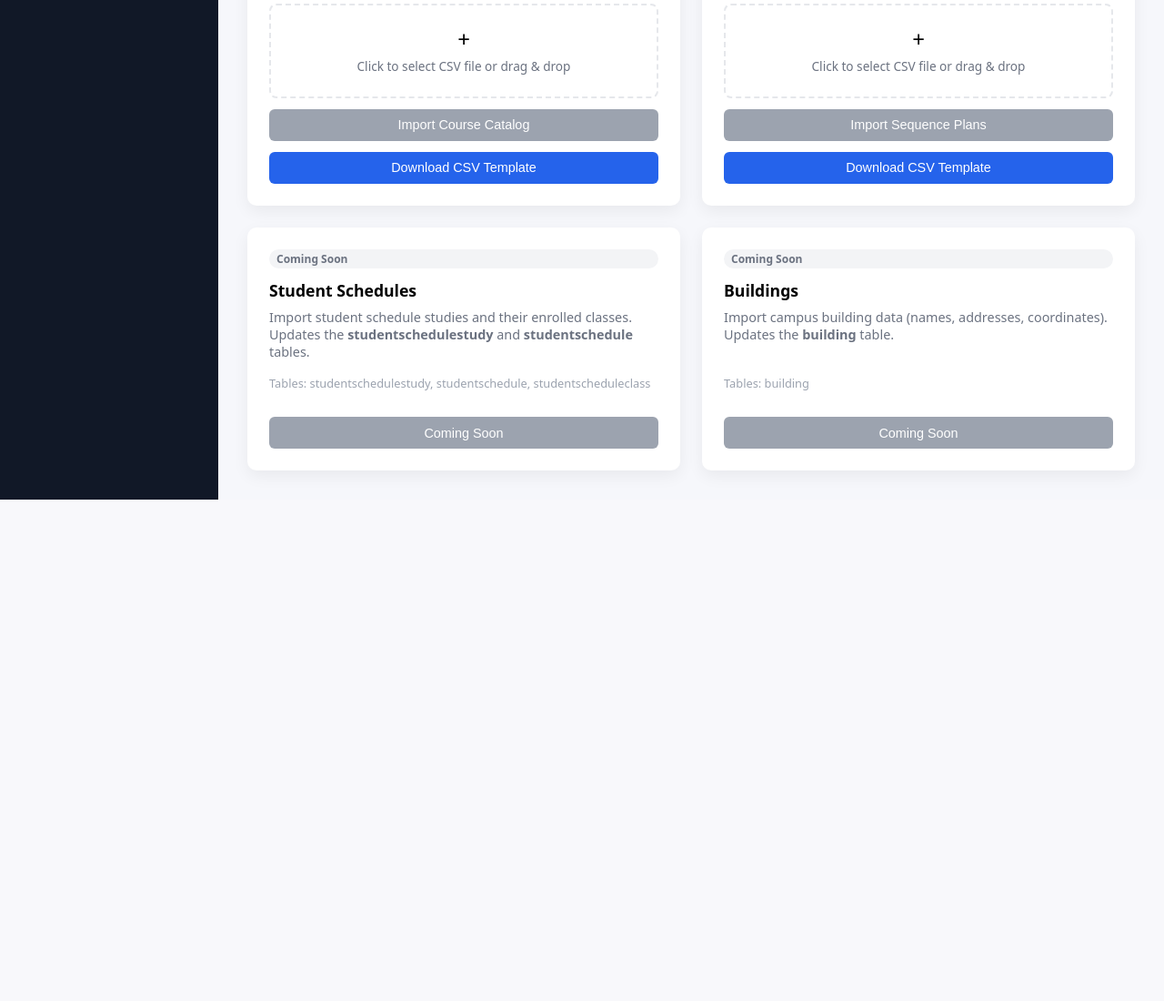
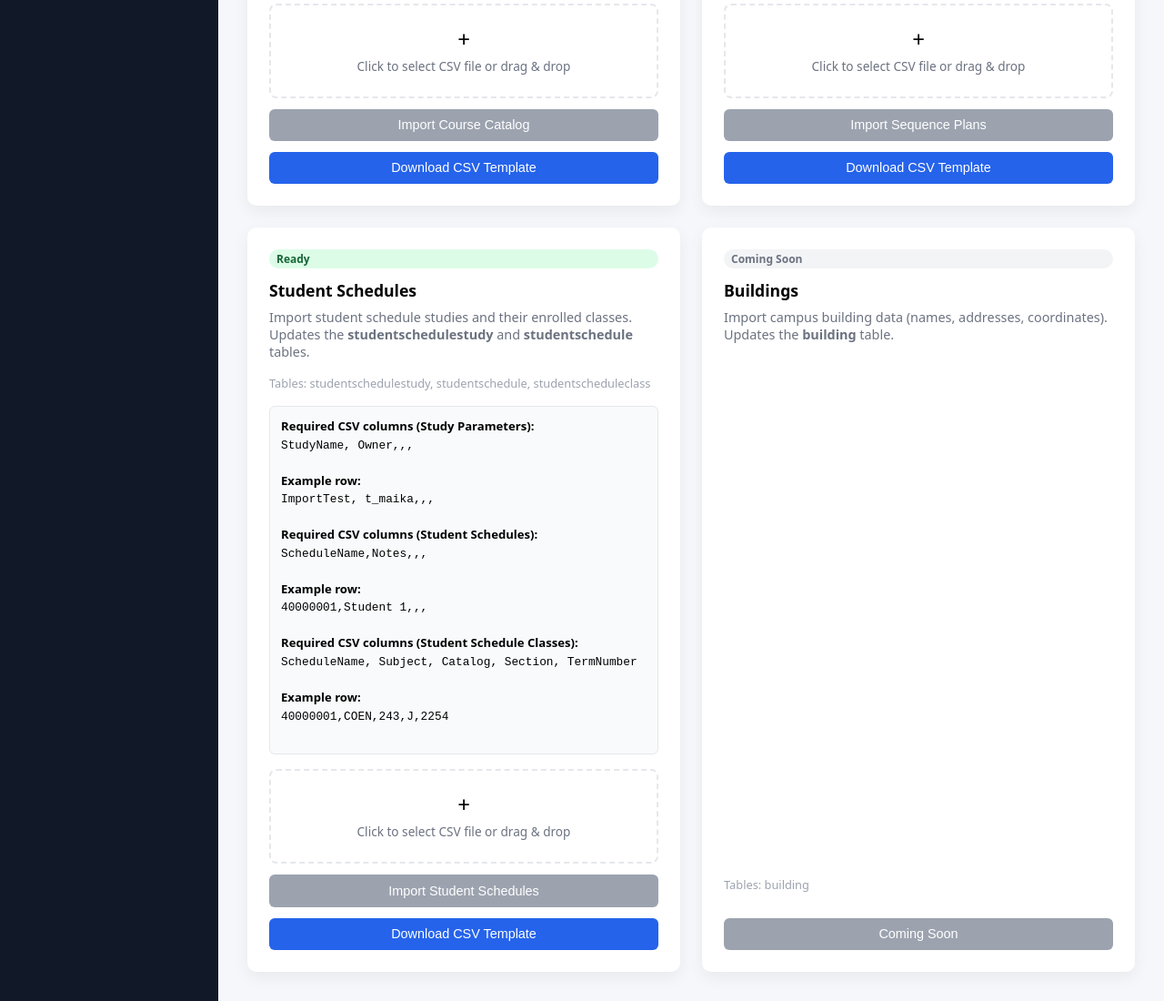
Before and after one commit to CelinZiad/490-10-Classes-Scheduler, a Flask app: page /import in a window 1280 px wide. Shown: the part 1452-2552 px from the top of the page at 91% size. Before the commit the page ends 2001 px from the top, so only its background shows below. Run offline with Flask 3, Linux system fonts and the light colour scheme; some libraries are stand-ins or nearby versions.

Commit message:
Add student schedule import

```diff
--- a/app.py
+++ b/app.py
@@ -1975,5 +1975,193 @@ def import_sequence_plans():
         "sequencecourses_added": len(courses)
     })
 
+def _parse_student_schedules_csv(file_stream):
+    """Parse uploaded CSV and return list of row dicts."""
+    text = file_stream.read().decode("utf-8-sig")
+    reader = csv.reader(io.StringIO(text))
+    header = next(reader, None)
+    if header is None:
+        return "No header found", [], [], []
+    elif header[0].strip() != "StudyName":
+        return "Expected 'StudyName' in first column of header", [], [], []
+
+    study = {}
+    schedules = []
+    classes = []
+    i = 1
+    mode = 0 # 0 = expect study header, 1 = schedules, 2 = classes
+    for row in reader:
+        if (len(row) != 5):
+            return f"Expected 5 columns per row, row {i} invalid", [], [], []
+        if (row[1].strip() == "Notes"):
+            mode = 1 # Schedules
+            continue
+        elif (row[1].strip() == "Subject"):
+            mode = 2 # Classes
+            continue
+
+        if mode == 0:
+            study["studyname"] = row[0].strip()
+            study["owner"] = row[1].strip()
+        elif mode == 1:
+            schedules.append({
+                "schedulename": row[0].strip(),
+                "notes": row[1].strip()
+            })
+        elif mode == 2:
+            classes.append({
+                "schedulename": row[0].strip(),
+                "subject": row[1].strip(),
+                "catalog": row[2].strip(),
+                "section": row[3].strip(),
+                "termnumber": row[4].strip()
+            })
+        i += 1
+
+    return "success", study, schedules, classes
+
+
+@app.post("/api/import/student")
+def import_student_schedules():
+    f = request.files.get("file")
+    if not f or not f.filename.endswith(".csv"):
+        return jsonify({"status": "error", "message": "Please upload a .csv file."}), 400
+
+    message, study, schedules, classes = _parse_student_schedules_csv(f.stream)
+    if message != "success":
+        return jsonify({"status": "error", "message": message}), 400
+
+    created_or_updated = "Created"
+    studyid = None
+    schedules_added = 0
+    classes_added = 0
+
+    try:
+        # Create or reset study records
+        result = db.session.execute(
+            db.text("""
+                    SELECT studyid from studentschedulestudy
+                    WHERE studyname = :studyname AND owner = :owner;
+            """),
+            {
+                "studyname": study["studyname"],
+                "owner": study["owner"]
+            }
+        ).mappings().first()
+
+        if result:
+            studyid = result["studyid"]
+            created_or_updated = "Updated"
+            db.session.execute(
+                db.text("""
+                    DELETE FROM studentschedule
+                    WHERE studyid = :studyid;
+                """),
+                {"studyid": studyid}
+            )
+        else:
+            result = db.session.execute(
+                db.text("""
+                    INSERT INTO studentschedulestudy (studyname, owner)
+                    VALUES (:studyname, :owner)
+                    RETURNING studyid;
+                """),
+                {
+                    "studyname": study["studyname"],
+                    "owner": study["owner"]
+                }
+            ).mappings().first()
+
+            if not result:
+                db.session.rollback()
+                return jsonify({"status": "error", "message": "Failed to create student schedule study."}), 500
+
+            studyid = result["studyid"]
+
+        for schedule in schedules:
+            result = db.session.execute(
+                db.text("""
+                    INSERT INTO studentschedule (studyid, schedulename, notes)
+                    VALUES (:studyid, :schedulename, :notes)
+                    RETURNING studentscheduleid;
+                """),
+                {
+                    "studyid": studyid,
+                    "schedulename": schedule["schedulename"],
+                    "notes": schedule["notes"]
+                }
+            ).mappings().first()
+
+            if not result:
+                db.session.rollback()
+                return jsonify({"status": "error", "message": "Failed to create student schedule."}), 500
+
+            schedule["studentscheduleid"] = result["studentscheduleid"]
+            schedules_added += 1
+
+        for course in classes:
+            # Find matching studentscheduleid based on schedulename
+            for schedule in schedules:
+                if schedule["schedulename"] == course["schedulename"]:
+                    course["studentscheduleid"] = schedule["studentscheduleid"]
+                    break
+
+            if "studentscheduleid" not in course:
+                db.session.rollback()
+                return jsonify({"status": "error", "message": f"No matching student schedule for course {course['subject']} {course['catalog']}."}), 400
+
+            result = db.session.execute(
+                db.text("""
+                    SELECT classnumber, cid FROM scheduleterm
+                    WHERE subject = :subject AND catalog = :catalog
+                    AND section = :section AND termcode = :termcode
+                    ORDER BY meetingpatternnumber ASC LIMIT 1;
+                """),
+                {
+                    "subject": course["subject"],
+                    "catalog": course["catalog"],
+                    "section": course["section"],
+                    "termcode": course["termnumber"]
+                }
+            ).mappings().first()
+
+            if not result:
+                db.session.rollback()
+                return jsonify({"status": "error", "message": f"No matching course found for {course['subject']} {course['catalog']} {course['section']} in term {course['termnumber']}."}), 400
+
+            classnumber = result["classnumber"]
+            cid = result["cid"]
+
+            db.session.execute(
+                db.text("""
+                    INSERT INTO studentscheduleclass (studentscheduleid, classnumber, term, section, cid)
+                    VALUES (:studentscheduleid, :classnumber, :termcode, :section, :cid);
+                """),
+                {
+                    "studentscheduleid": course["studentscheduleid"],
+                    "classnumber": classnumber,
+                    "termcode": course["termnumber"],
+                    "section": course["section"],
+                    "cid": cid
+                }
+            )
+
+            classes_added += 1
+
+        db.session.commit()
+
+    except Exception as e:
+        db.session.rollback()
+        app.logger.error("Sequence plan import failed: %s", e)
+        return jsonify({"status": "error", "message": "A database error occurred while importing sequence plan."}), 500
+
+    return jsonify({
+        "status": "success",
+        "studyid": studyid,
+        "created_or_updated": created_or_updated,
+        "schedules_added": schedules_added,
+        "classes_added": classes_added
+    })
+
 if __name__ == "__main__":
     app.run(debug=True, host="127.0.0.1", port=5000)
--- a/DatabaseScripts/studentScheduleStudy.csv
+++ b/static/csv/student_template.csv
@@ -3,7 +3,7 @@ ImportTest,t_maika,,,
 ScheduleName,Notes,,,
 40000001,Student 1,,,
 40000002,Student 2,,,
-ScheduleName,Catalog,Subject,Section,TermNumber
+ScheduleName,Subject,Catalog,Section,TermNumber
 40000001,COEN,243,J,2254
 40000001,COEN,243,J JA,2254
 40000001,COEN,243,JK-X,2254
--- a/templates/import-data.html
+++ b/templates/import-data.html
@@ -302,11 +302,42 @@
 
   <!-- Student Schedules (Coming Soon) -->
   <div class="import-card">
-    <span class="badge badge-soon">Coming Soon</span>
+    <span class="badge badge-ready">Ready</span>
     <h3>Student Schedules</h3>
     <p>Import student schedule studies and their enrolled classes. Updates the <strong>studentschedulestudy</strong> and <strong>studentschedule</strong> tables.</p>
     <div class="tables">Tables: studentschedulestudy, studentschedule, studentscheduleclass</div>
-    <button class="import-btn" disabled>Coming Soon</button>
+
+    <div class="format-box">
+      <strong>Required CSV columns (Study Parameters):</strong><br>
+      <code>StudyName, Owner,,,</code><br><br>
+      <strong>Example row:</strong><br>
+      <code>ImportTest, t_maika,,,</code><br><br>
+      <strong>Required CSV columns (Student Schedules):</strong><br>
+      <code>ScheduleName,Notes,,,</code><br><br>
+      <strong>Example row:</strong><br>
+      <code>40000001,Student 1,,,</code><br><br>
+      <strong>Required CSV columns (Student Schedule Classes):</strong><br>
+      <code>ScheduleName, Subject, Catalog, Section, TermNumber</code><br><br>
+      <strong>Example row:</strong><br>
+      <code>40000001,COEN,243,J,2254</code><br><br>
+    </div>
+
+    <div class="upload-area" id="upload-student" onclick="document.getElementById('file-student').click()">
+      <input type="file" id="file-student" accept=".csv">
+      <div class="upload-icon">+</div>
+      <div class="upload-text">Click to select CSV file or drag &amp; drop</div>
+      <div class="file-name" id="filename-student"></div>
+    </div>
+
+    <button class="import-btn" id="btn-student" disabled onclick="importStudentSchedules()">
+      Import Student Schedules
+    </button>
+
+    <button class="import-btn" id="btn-template-student" onclick="window.location.href='/static/csv/student_template.csv'">
+      Download CSV Template
+    </button>
+
+    <div class="result-box" id="result-student"></div>
   </div>
 
   <!-- Buildings (Coming Soon) -->
@@ -373,6 +404,12 @@
   const filenameElSequencePlans = document.getElementById("filename-sequenceplans");
   const importBtnSequencePlans = document.getElementById("btn-sequenceplans");
   setupElements(fileInputSequencePlans, uploadAreaSequencePlans, filenameElSequencePlans, importBtnSequencePlans);
+
+  const fileInputStudent = document.getElementById("file-student");
+  const uploadAreaStudent = document.getElementById("upload-student");
+  const filenameElStudent = document.getElementById("filename-student");
+  const importBtnStudent = document.getElementById("btn-student");
+  setupElements(fileInputStudent, uploadAreaStudent, filenameElStudent, importBtnStudent);
 
   /* ---- Import action ---- */
   async function importLabRooms() {
@@ -539,7 +576,43 @@
   }
 
   async function importStudentSchedules() {
+    const file = fileInputStudent.files[0];
+    if (!file) return;
 
+    const resultEl = document.getElementById("result-student");
+    resultEl.className = "result-box";
+    resultEl.innerHTML = "";
+
+    importBtnStudent.disabled = true;
+    importBtnStudent.innerHTML = '<span class="spinner"></span> Importing...';
+
+    const formData = new FormData();
+    formData.append("file", file);
+
+    try {
+      const res = await fetch("/api/import/student", { method: "POST", body: formData });
+      const data = await res.json();
+
+      if (data.status === "success") {
+        resultEl.className = "result-box success";
+        let html = `<strong>Import successful!</strong>`;
+        html += `<ul>`;
+        html += `<li>${data.created_or_updated} study with ID: ${data.studyid}</li>`;
+        html += `<li>${data.schedules_added} schedules(s) inserted</li>`;
+        html += `<li>${data.classes_added} class(es) added</li>`;
+        html += `</ul>`;
+        resultEl.innerHTML = html;
+      } else {
+        resultEl.className = "result-box error";
+        resultEl.innerHTML = `<strong>Import failed:</strong> ${data.message}`;
+      }
+    } catch (err) {
+      resultEl.className = "result-box error";
+      resultEl.innerHTML = `<strong>Error:</strong> ${err.message}`;
+    } finally {
+      importBtnStudent.disabled = false;
+      importBtnStudent.textContent = "Import Student Schedules";
+    }
   }
 </script>
 {% endblock %}
```
